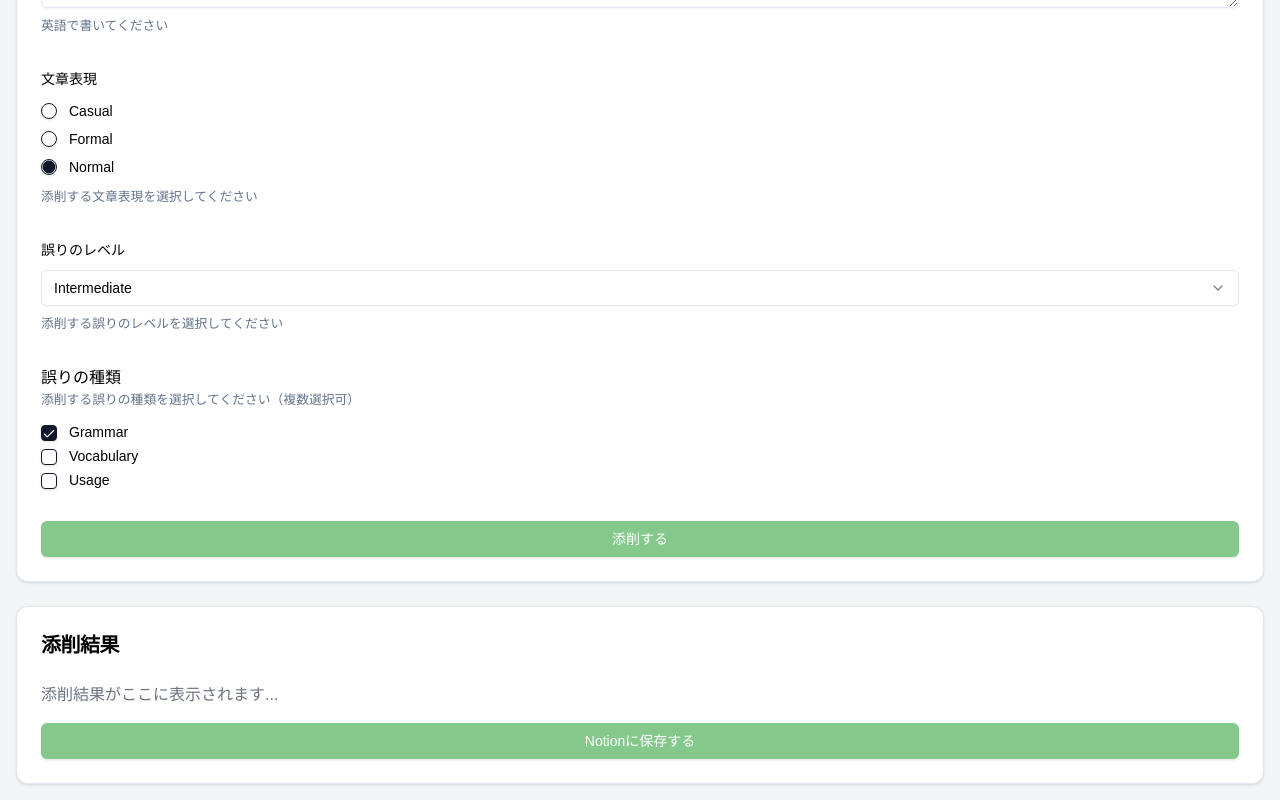
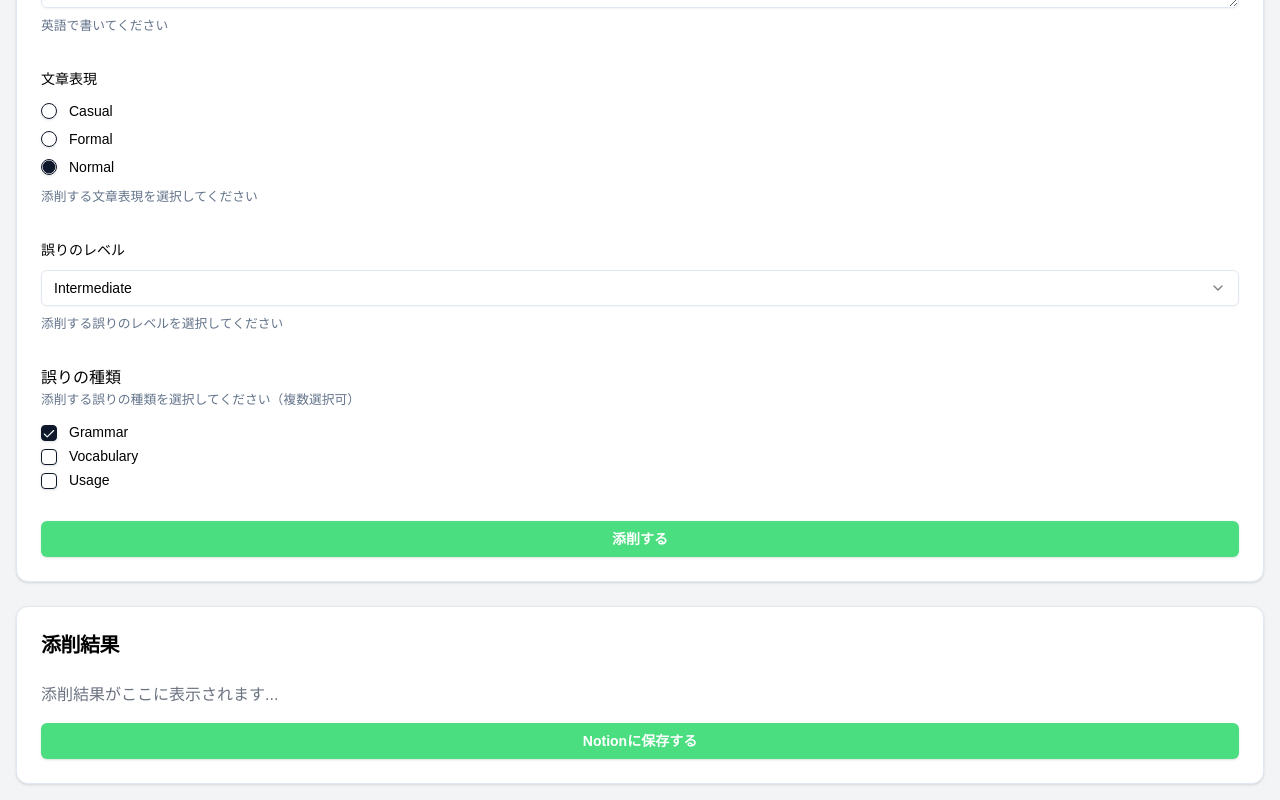
Before and after one commit to yusuken1121/ProofreadToNotion, a Next.js app: page / in a window 1280 px wide. Shown: the part 347-1147 px from the top of the page. Built offline with nearby package versions, Linux system fonts and the light colour scheme.

Commit message:
💄 Update the color of the button

```diff
--- a/src/components/english-revise-form.tsx
+++ b/src/components/english-revise-form.tsx
@@ -289,7 +289,7 @@ export function EnglishReviseForm() {
               />
               <Button
                 type="submit"
-                className="w-full bg-primary-green hover:bg-primary-green hover:bg-opacity-80 text-white"
+                className="w-full bg-green-400 hover:bg-green-400/80 hover:bg-opacity-80 text-white font-bold"
                 disabled={isProofLoading}
               >
                 {isProofLoading ? (
@@ -322,7 +322,7 @@ export function EnglishReviseForm() {
           </div>
           <Button
             onClick={saveToNotion}
-            className="w-full mt-4 bg-primary-green hover:bg-primary-green text-white"
+            className="w-full mt-4 bg-green-400 hover:bg-green-400/80 text-white font-bold"
           >
             {isSaveLoading ? (
               <>
```
